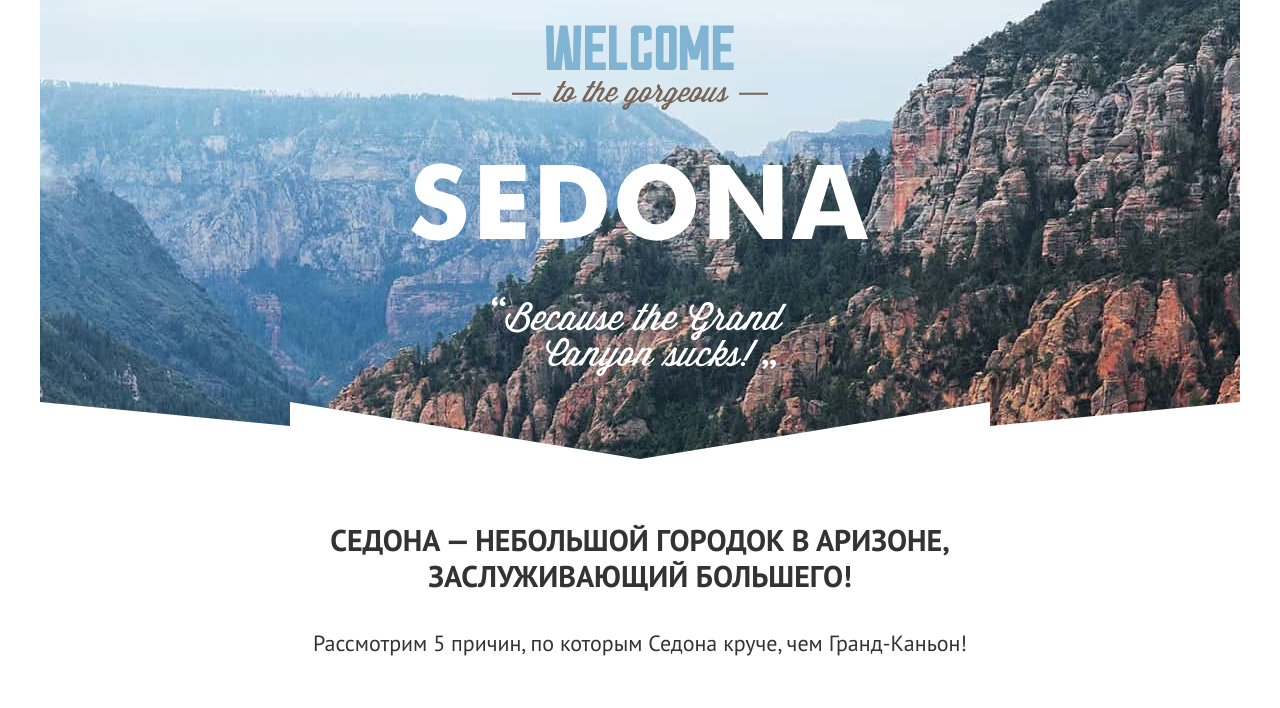
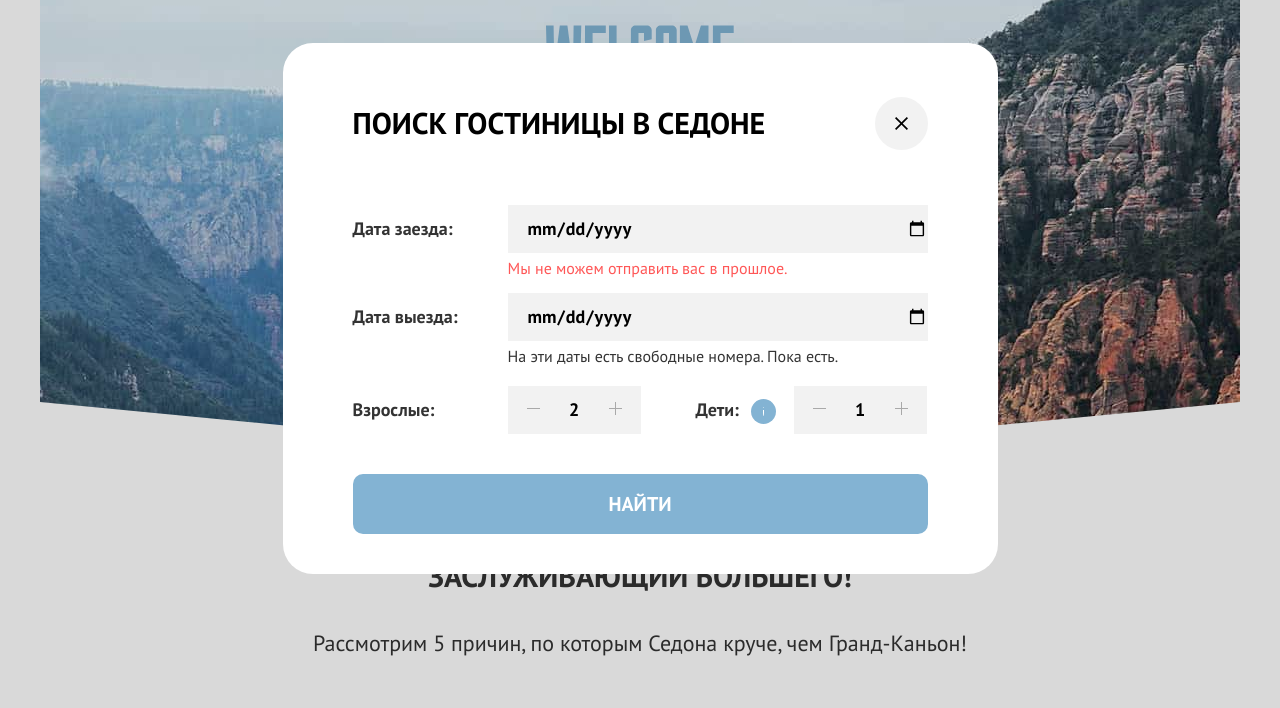
Before and after one commit to htmlacademy-htmlcss/1827589-sedona-33, a plain HTML site: page index.html in a window 1280 px wide. Shown: the part 92-800 px from the top of the page. Drawn offline with Linux system fonts and the light colour scheme.

Commit message:
Защита личного проекта «Седона»

```diff
--- a/index.html
+++ b/index.html
@@ -188,31 +188,31 @@
             <form class="modal-windows" action="https://echo.htmlacademy.ru/courses" method="post">
                 <div class="modal-section">
                     <div class="two-third-width">
-                        <label class="date-arrival" for="arrival-date">Дата заезда:</label>
-                        <input class="day" type="day" id="data" name="month" value="27 апреля 2020">
-                        <label class="month-comments day-comments" for="day">Мы не можем отправить вас в прошлое.</label>
+                        <label class="date-arrival" for="start">Дата заезда:</label>
+                        <input class="day" type="date" id="start" name="trip-start" value="27.4.2020">
+                        <label class="month-comments day-comments" for="start">Мы не можем отправить вас в прошлое.</label>
                     </div>
                     <div class="two-third-width">
-                        <label class="date-arrival" for="arrival-date">Дата выезда:</label>
-                        <input class="day" type="day" id="data" name="day" value="1 сентября 2021">
-                        <label class="month-comments" for="day">На эти даты есть свободные номера. Пока есть.</label>
+                        <label class="date-arrival" for="end">Дата выезда:</label>
+                        <input class="day" type="date" id="end" name="trip-end" value="1.9.2021">
+                        <label class="month-comments" for="end">На эти даты есть свободные номера. Пока есть.</label>
                     </div>
                     <div class="numbers-of-visitor">
                         <div class="adults">
                             <label class="date-arrival" for="number">Взрослые:</label>
-                            <button class="number-minus" type="button" onclick="this.nextElementSibling.stepDown(); this.nextElementSibling.onchange();"><img class="min-visitor" src="./images/Main-page/min-visitor.svg" width="13px" height="1px" alt="меньше количество."></button>
+                            <button class="number-minus" type="button" onclick="this.nextElementSibling.stepDown(); this.nextElementSibling.onchange();"><img class="min-visitor" src="./images/Main-page/min-visitor.svg" width="13" height="1" alt="меньше количество."></button>
                             <input class="number sss" type="number" id="number" name="number" value="2">
-                            <button class="number-plus" type="button" onclick="this.previousElementSibling.stepUp(); this.previousElementSibling.onchange();"><img class="max-visitor" src="./images/Main-page/max-visitor.svg" width="13px" height="13px" alt="больше количество."></button>
+                            <button class="number-plus" type="button" onclick="this.previousElementSibling.stepUp(); this.previousElementSibling.onchange();"><img class="max-visitor" src="./images/Main-page/max-visitor.svg" width="13" height="13" alt="больше количество."></button>
                         </div>
                         <div class="kids">
                             <label class="date-arrival kids-data" for="number">Дети:</label>
                             <a class="kids-info">
                                 <div id="info-kids" data-name="Укажите количество детей, которые будут с вами, возраст которых от 6 до 18 лет. Дети до 6 лет размещаются бесплатно.">
-                                    <img class="info-kids" src="./images/Main-page/kids-info.svg" width="1px" height="9px" alt="Информация о детях."></div>
+                                    <img class="info-kids" src="./images/Main-page/kids-info.svg" width="1" height="9" alt="Информация о детях."></div>
                             </a>
-                            <button class="number-minus" type="button" onclick="this.nextElementSibling.stepDown(); this.nextElementSibling.onchange();"><img class="min-visitor" src="./images/Main-page/min-visitor.svg" width="13px" height="1px" alt="меньше количество."></button>
-                            <input class="number sss " type="number" id="number" name="number" value="1">
-                            <button class="number-plus" type="button" onclick="this.previousElementSibling.stepUp(); this.previousElementSibling.onchange();"><img class="max-visitor" src="./images/Main-page/max-visitor.svg" width="13px" height="13px" alt="больше количество."></button>
+                            <button class="number-minus" type="button" onclick="this.nextElementSibling.stepDown(); this.nextElementSibling.onchange();"><img class="min-visitor" src="./images/Main-page/min-visitor.svg" width="13" height="1" alt="меньше количество."></button>
+                            <input class="number sss " type="number" id="quantity" name="number" value="1">
+                            <button class="number-plus" type="button" onclick="this.previousElementSibling.stepUp(); this.previousElementSibling.onchange();"><img class="max-visitor" src="./images/Main-page/max-visitor.svg" width="13" height="13" alt="больше количество."></button>
                         </div>
 
                     </div>
@@ -221,9 +221,8 @@
                 <div class="buttons">
                     <input class="buttons-modal" type="submit" value="найти">
                 </div>
+            </form>
         </div>
-        </form>
-    </div>
     </div>
 </body>
 
--- a/styles/styles.css
+++ b/styles/styles.css
@@ -1670,7 +1670,6 @@ button:active span {
     width: 100%;
     height: 100%;
     background-color: rgba(0, 0, 0, 0.15);
-    display: none;
 }
 
 .modal-windows {
@@ -1888,6 +1887,7 @@ input[type="number"]::-webkit-inner-spin-button {
 #info-kids:hover:before {
     position: absolute;
     content: attr(data-name);
+    color: transparent;
     top: 36px;
     left: 2px;
     background-image: url("/images/Main-page/prompting.svg");
```
Also changed, not shown: catalog.html (+1 -1 lines).
